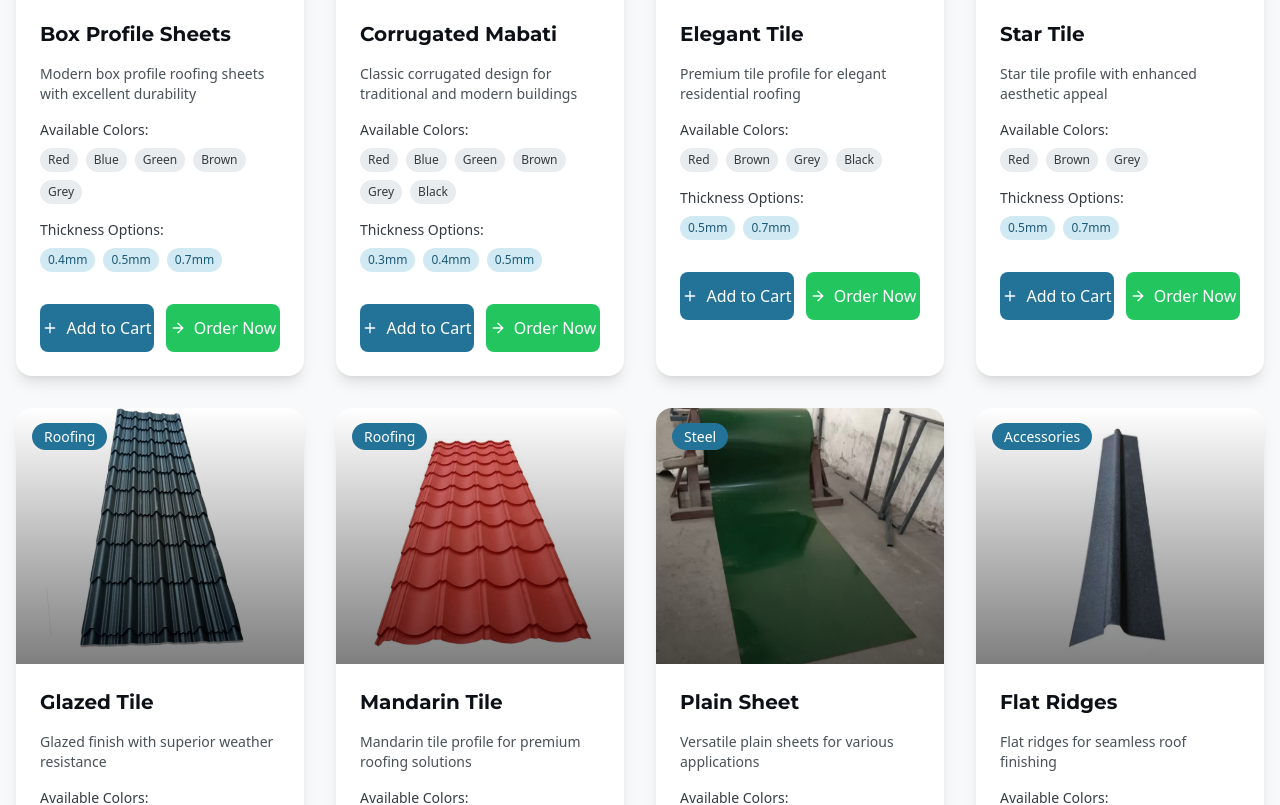
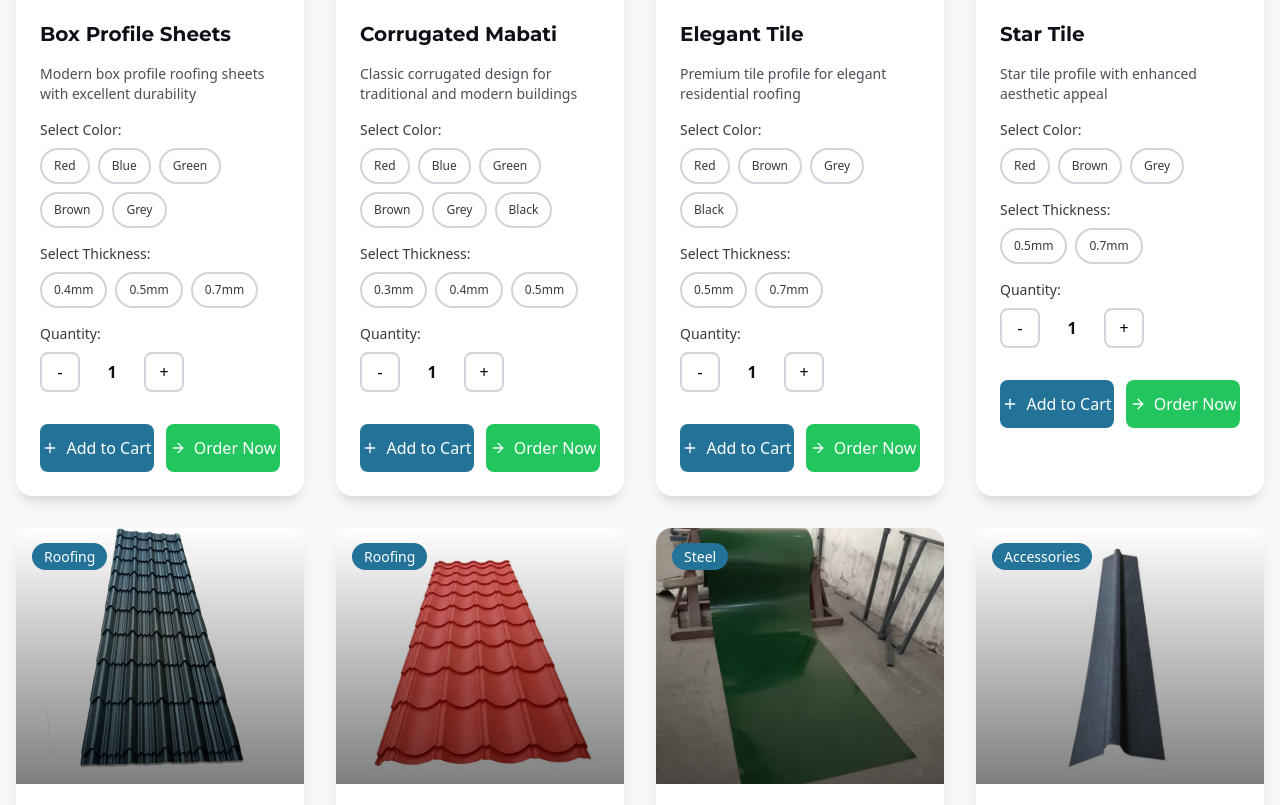
Before and after one commit to kipkoechkevin611-cloud/mrm, a Next.js app: page / in a window 1280 px wide. Shown: the part 1420-2225 px from the top of the page. Built offline with nearby package versions, Linux system fonts and the light colour scheme.

Commit message:
Professional updates: quantity selection, color/gauge selection, wholesale prices, continue shopping button, clearer order details

```diff
--- a/src/components/Cart.tsx
+++ b/src/components/Cart.tsx
@@ -82,9 +82,16 @@ export default function Cart() {
               <h2 className="text-4xl font-bold font-montserrat text-steel-900 mb-2">
                 Complete Your Order
               </h2>
-              <p className="text-steel-600 text-lg">
+              <p className="text-steel-600 text-lg mb-4">
                 Please provide your contact details to proceed
               </p>
+              {items.length > 0 && (
+                <div className="bg-steel-50 p-4 rounded-xl border-2 border-primary-200">
+                  <p className="text-sm font-semibold text-steel-700">
+                    Order Summary: {items.length} item(s) - Total: KES {cart.getTotalPrice().toLocaleString()}
+                  </p>
+                </div>
+              )}
             </div>
 
             <form onSubmit={handleSubmitOrder} className="space-y-6">
@@ -303,15 +310,24 @@ export default function Cart() {
                     KES {cart.getTotalPrice().toLocaleString()}
                   </span>
                 </div>
+                <div className="flex gap-4">
+                  <a
+                    href="/#products"
+                    className="flex-1 bg-steel-200 text-steel-900 py-4 rounded-xl font-semibold hover:bg-steel-300 transition-colors flex items-center justify-center space-x-2"
+                  >
+                    <ShoppingBag className="w-5 h-5" />
+                    <span>Continue Shopping</span>
+                  </a>
                   <motion.button
                     whileHover={{ scale: 1.02 }}
                     whileTap={{ scale: 0.98 }}
                     onClick={handleOrderNow}
-                  className="w-full bg-green-500 text-white py-4 rounded-xl font-semibold hover:bg-green-600 transition-colors flex items-center justify-center space-x-2"
+                    className="flex-1 bg-green-500 text-white py-4 rounded-xl font-semibold hover:bg-green-600 transition-colors flex items-center justify-center space-x-2"
                   >
                     <span>Order Now</span>
                     <ArrowRight className="w-5 h-5" />
                   </motion.button>
+                </div>
               </div>
             </>
           )}
--- a/src/components/Products.tsx
+++ b/src/components/Products.tsx
@@ -16,7 +16,7 @@ const products = [
     description: "Modern box profile roofing sheets with excellent durability",
     colors: ["Red", "Blue", "Green", "Brown", "Grey"],
     gauges: ["0.4mm", "0.5mm", "0.7mm"],
-    price: 2500,
+    price: 1800,
   },
   {
     id: 2,
@@ -26,7 +26,7 @@ const products = [
     description: "Classic corrugated design for traditional and modern buildings",
     colors: ["Red", "Blue", "Green", "Brown", "Grey", "Black"],
     gauges: ["0.3mm", "0.4mm", "0.5mm"],
-    price: 2200,
+    price: 1600,
   },
   {
     id: 3,
@@ -36,7 +36,7 @@ const products = [
     description: "Premium tile profile for elegant residential roofing",
     colors: ["Red", "Brown", "Grey", "Black"],
     gauges: ["0.5mm", "0.7mm"],
-    price: 3500,
+    price: 2500,
   },
   {
     id: 4,
@@ -46,7 +46,7 @@ const products = [
     description: "Star tile profile with enhanced aesthetic appeal",
     colors: ["Red", "Brown", "Grey"],
     gauges: ["0.5mm", "0.7mm"],
-    price: 3800,
+    price: 2700,
   },
   {
     id: 5,
@@ -56,7 +56,7 @@ const products = [
     description: "Glazed finish with superior weather resistance",
     colors: ["Red", "Brown", "Grey", "Green"],
     gauges: ["0.5mm", "0.7mm"],
-    price: 4000,
+    price: 2800,
   },
   {
     id: 6,
@@ -66,7 +66,7 @@ const products = [
     description: "Mandarin tile profile for premium roofing solutions",
     colors: ["Red", "Brown", "Grey"],
     gauges: ["0.5mm", "0.7mm"],
-    price: 4200,
+    price: 3000,
   },
   {
     id: 7,
@@ -76,7 +76,7 @@ const products = [
     description: "Versatile plain sheets for various applications",
     colors: ["Galvanized", "Aluzinc"],
     gauges: ["0.3mm", "0.4mm", "0.5mm", "0.7mm"],
-    price: 2000,
+    price: 1500,
   },
   {
     id: 8,
@@ -86,7 +86,7 @@ const products = [
     description: "Flat ridges for seamless roof finishing",
     colors: ["Red", "Blue", "Green", "Brown", "Grey"],
     gauges: ["0.4mm", "0.5mm"],
-    price: 800,
+    price: 600,
   },
   {
     id: 9,
@@ -96,7 +96,7 @@ const products = [
     description: "Glazed ridges matching tile profiles",
     colors: ["Red", "Brown", "Grey"],
     gauges: ["0.5mm", "0.7mm"],
-    price: 1200,
+    price: 900,
   },
   {
     id: 10,
@@ -106,7 +106,7 @@ const products = [
     description: "Valley trays for effective water drainage",
     colors: ["Red", "Blue", "Green", "Brown", "Grey"],
     gauges: ["0.4mm", "0.5mm"],
-    price: 900,
+    price: 700,
   },
 ];
 
@@ -117,24 +117,27 @@ export default function Products() {
   const [hoveredProduct, setHoveredProduct] = useState<number | null>(null);
   const [selectedColor, setSelectedColor] = useState<{ [key: number]: string }>({});
   const [selectedGauge, setSelectedGauge] = useState<{ [key: number]: string }>({});
+  const [selectedQuantity, setSelectedQuantity] = useState<{ [key: number]: number }>({});
   const router = useRouter();
 
   const filteredProducts = selectedCategory === "All"
     ? products
     : products.filter(p => p.category === selectedCategory);
 
-  const handleAddToCart = (product: any) => {
+  const handleAddToCart = (product: any, navigate: boolean = false) => {
     const cartItem: CartItem = {
       id: product.id,
       name: product.name,
       image: product.image,
       price: product.price,
-      quantity: 1,
+      quantity: selectedQuantity[product.id] || 1,
       color: selectedColor[product.id],
       gauge: selectedGauge[product.id],
     };
     cart.addItem(cartItem);
-    router.push('/cart');
+    if (navigate) {
+      router.push('/cart');
+    }
   };
 
   return (
@@ -216,31 +219,61 @@ export default function Products() {
 
                 {/* Colors */}
                 <div>
-                  <p className="text-sm font-medium text-steel-700 mb-2">Available Colors:</p>
+                  <p className="text-sm font-medium text-steel-700 mb-2">Select Color:</p>
                   <div className="flex flex-wrap gap-2">
                     {product.colors.map((color) => (
-                      <span
+                      <button
                         key={color}
-                        className="text-xs bg-steel-100 text-steel-700 px-2 py-1 rounded-full"
+                        onClick={() => setSelectedColor({ ...selectedColor, [product.id]: color })}
+                        className={`text-xs px-3 py-2 rounded-full border-2 transition-all ${selectedColor[product.id] === color
+                          ? "bg-primary-600 text-white border-primary-600"
+                          : "bg-white text-steel-700 border-steel-300 hover:border-primary-500"
+                          }`}
                       >
                         {color}
-                      </span>
+                      </button>
                     ))}
                   </div>
                 </div>
 
                 {/* Gauges */}
                 <div>
-                  <p className="text-sm font-medium text-steel-700 mb-2">Thickness Options:</p>
+                  <p className="text-sm font-medium text-steel-700 mb-2">Select Thickness:</p>
                   <div className="flex flex-wrap gap-2">
                     {product.gauges.map((gauge) => (
-                      <span
+                      <button
                         key={gauge}
-                        className="text-xs bg-primary-100 text-primary-700 px-2 py-1 rounded-full"
+                        onClick={() => setSelectedGauge({ ...selectedGauge, [product.id]: gauge })}
+                        className={`text-xs px-3 py-2 rounded-full border-2 transition-all ${selectedGauge[product.id] === gauge
+                          ? "bg-primary-600 text-white border-primary-600"
+                          : "bg-white text-steel-700 border-steel-300 hover:border-primary-500"
+                          }`}
                       >
                         {gauge}
-                      </span>
+                      </button>
                     ))}
+                  </div>
+                </div>
+
+                {/* Quantity */}
+                <div>
+                  <p className="text-sm font-medium text-steel-700 mb-2">Quantity:</p>
+                  <div className="flex items-center gap-2">
+                    <button
+                      onClick={() => setSelectedQuantity({ ...selectedQuantity, [product.id]: Math.max(1, (selectedQuantity[product.id] || 1) - 1) })}
+                      className="w-10 h-10 rounded-lg border-2 border-steel-300 flex items-center justify-center hover:border-primary-500 transition-colors"
+                    >
+                      -
+                    </button>
+                    <span className="w-12 text-center font-semibold text-steel-900">
+                      {selectedQuantity[product.id] || 1}
+                    </span>
+                    <button
+                      onClick={() => setSelectedQuantity({ ...selectedQuantity, [product.id]: (selectedQuantity[product.id] || 1) + 1 })}
+                      className="w-10 h-10 rounded-lg border-2 border-steel-300 flex items-center justify-center hover:border-primary-500 transition-colors"
+                    >
+                      +
+                    </button>
                   </div>
                 </div>
 
@@ -249,18 +282,7 @@ export default function Products() {
                   <motion.button
                     whileHover={{ scale: 1.05 }}
                     whileTap={{ scale: 0.95 }}
-                    onClick={() => {
-                      const cartItem: CartItem = {
-                        id: product.id,
-                        name: product.name,
-                        image: product.image,
-                        price: product.price,
-                        quantity: 1,
-                        color: selectedColor[product.id],
-                        gauge: selectedGauge[product.id],
-                      };
-                      cart.addItem(cartItem);
-                    }}
+                    onClick={() => handleAddToCart(product, false)}
                     className="flex-1 bg-primary-600 text-white py-3 rounded-lg font-medium hover:bg-primary-700 transition-colors flex items-center justify-center space-x-2"
                   >
                     <Plus className="w-4 h-4" />
@@ -269,7 +291,7 @@ export default function Products() {
                   <motion.button
                     whileHover={{ scale: 1.05 }}
                     whileTap={{ scale: 0.95 }}
-                    onClick={() => handleAddToCart(product)}
+                    onClick={() => handleAddToCart(product, true)}
                     className="flex-1 bg-green-500 text-white py-3 rounded-lg font-medium hover:bg-green-600 transition-colors flex items-center justify-center space-x-2"
                   >
                     <ArrowRight className="w-4 h-4" />
```
Lines whose indentation alone changed are shown as unchanged.
